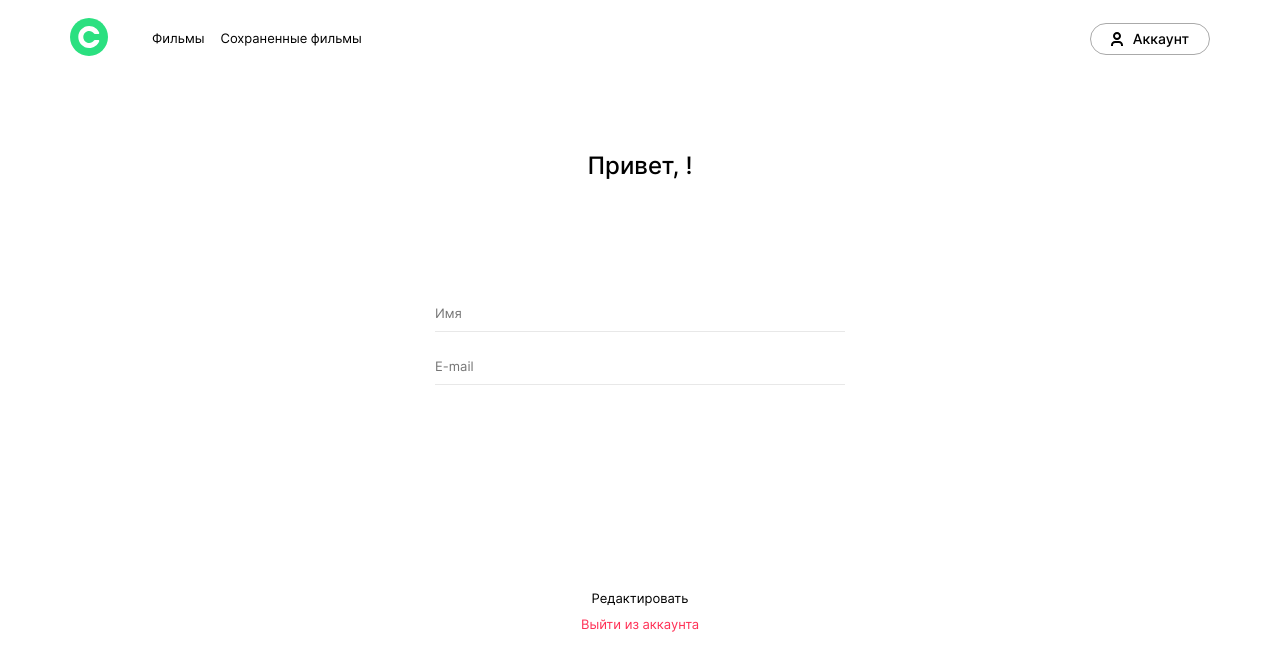
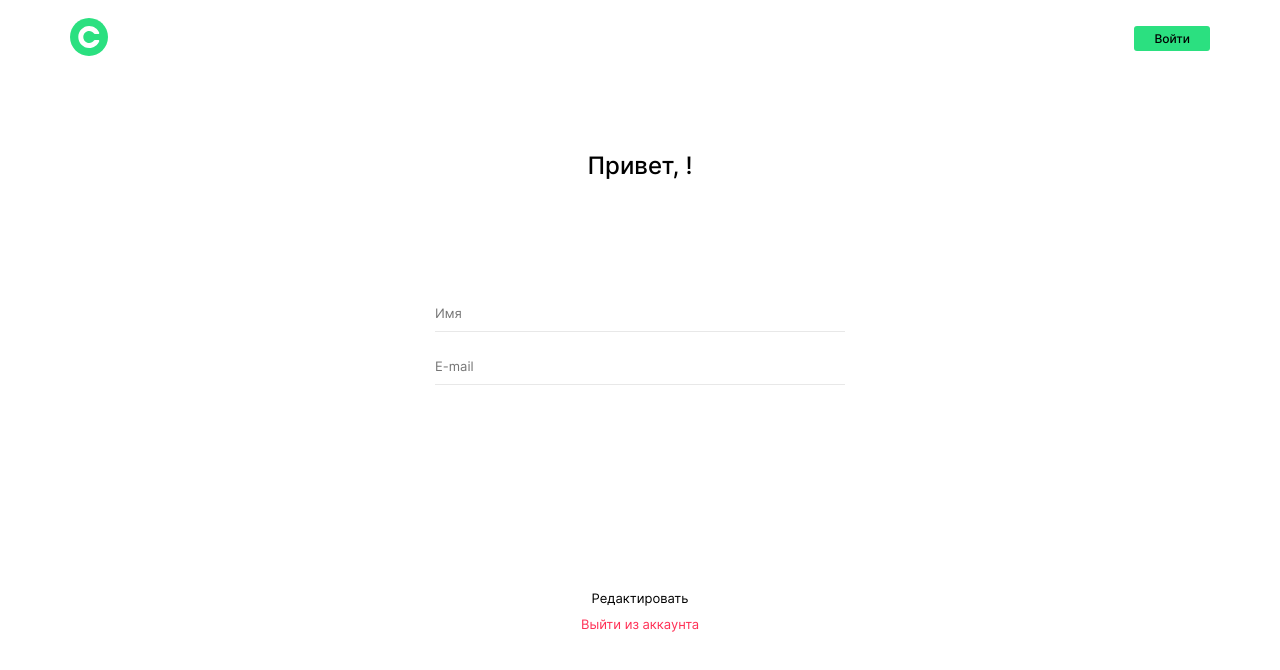
Before and after one commit to Flipster99964/movies-explorer-frontend, a React (Create React App) app: page /profile in a window 1280 px wide. Shown: the top 670 px of the page. Built offline with nearby package versions, Linux system fonts and the light colour scheme.

Commit message:
добавить отображение данных в инпутах профиля, добавить смену кнопок от авторизации

```diff
--- a/src/components/Header/Header.js
+++ b/src/components/Header/Header.js
@@ -1,4 +1,4 @@
-import React, { useState } from "react";
+import React, { useState, useEffect, useContext } from "react";
 import { NavLink, Link } from "react-router-dom";
 
 import Logo from "../Logo/Logo";
@@ -7,13 +7,22 @@ import Button from "../Button/Button";
 import Container from "../Container/Container";
 import AccountButton from "../AccountButton/AccountButton";
 import Sidebar from "../Sidebar/Sidebar";
+import currentUserContext from "../../context/currentUserContext";
 import "./Header.css";
 
 function Header({ className }) {
   const [isSidebarOpen, setIsSidebarOpen] = useState(false);
-  const isAuth = true; // для смены кнопок
+  {/*const isAuth = true; // для смены кнопок*/}
+  const [isLoggedIn, setIsLoggedIn] = useState(false);
+  const {currentUser, setCurrentUser} = useContext(currentUserContext);
 
   const sidebarHandler = () => setIsSidebarOpen(!isSidebarOpen);
+
+  useEffect(() => {
+    currentUser.name === ""
+      ? setIsLoggedIn(false)
+      : setIsLoggedIn(true);
+    }, [currentUser.name])
 
   return (
     <Container>
@@ -21,7 +30,7 @@ function Header({ className }) {
       <a className="header__link-logo" href="/">
             <Logo className="logo header__logo" />
       </a>
-      {isAuth && (
+      {isLoggedIn && (
         <nav className="header__nav">
           <ul className="header__links">
             <NavLink
@@ -44,7 +53,7 @@ function Header({ className }) {
         </nav>
                 )}
         <div className="header__account-menu">
-          {isAuth ? (
+          {isLoggedIn ? (
           <div className="header__account-button">
             <AccountButton />
           </div>
@@ -65,7 +74,7 @@ function Header({ className }) {
             </>
           )}
         </div>
-        {isAuth && (
+        {isLoggedIn && (
           <Button type="button" className="button_type_burger" onclick={setIsSidebarOpen}>
           <Burger
             className="header__burger-icon"
--- a/src/components/Profile/Profile.js
+++ b/src/components/Profile/Profile.js
@@ -1,4 +1,4 @@
-import React, { useContext } from "react";
+import React, { useContext, useEffect } from "react";
 import { NavLink, Link } from "react-router-dom";
 import { useNavigate } from "react-router-dom";
 
@@ -11,8 +11,16 @@ import "./Profile.css";
 
 function Profile({ setIsLoggedIn, submitHandler }) {
   const { currentUser, setCurrentUser } = useContext(currentUserContext);
-  const { values, errors, isFormValid, handleChange } = useBrowserValidation();
+  const { values, errors, isFormValid, handleChange, setValues } =
+    useBrowserValidation();
   const history = useNavigate();
+
+  useEffect(() => {
+    setValues({
+      name: currentUser.name,
+      email: currentUser.email,
+    });
+  }, [currentUser.name, currentUser.email, setValues]);
 
   const signOut = () => {
     localStorage.removeItem("token");
```
